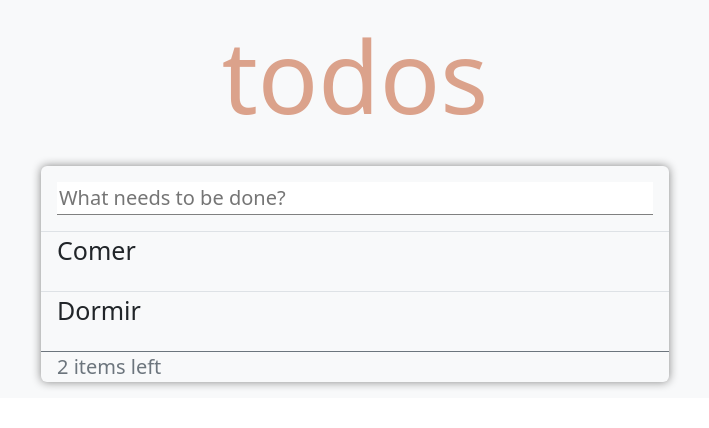
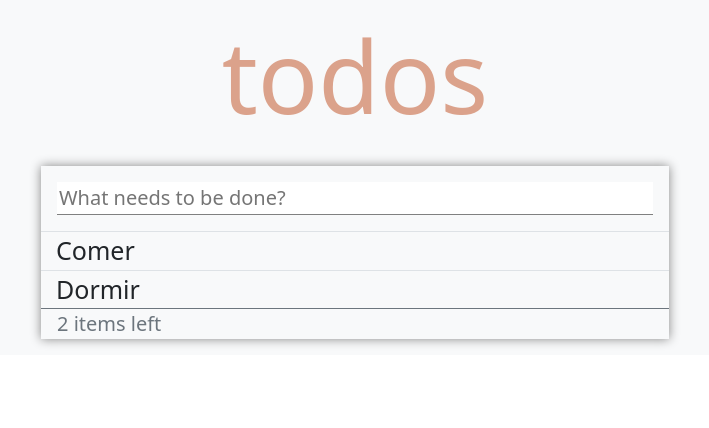
Before and after one commit to kelvinruizdev/todo-list-with-react, a React app: page / in a window 1280 px wide. Shown: the top 428 px of the page, without its empty margins (285-994 px from the left). Built offline with nearby package versions, Linux system fonts and the light colour scheme.

Commit message:
identacion y ajustes de estilo

```diff
--- a/src/js/App.jsx
+++ b/src/js/App.jsx
@@ -5,14 +5,6 @@ import {
     faX
   } from '@fortawesome/free-solid-svg-icons';
   import '../styles/index.css'
-
-
-const initialStateTask = { //Un dato de uso frecuente en el componente
-    fullname: "",
-    description: "",
-    email: "",
-    github: ""
-}
 
 function App() {
     //Guardar todas las tareas
@@ -25,10 +17,6 @@ function App() {
     const [task, setTask] = useState({
         name: ""
     })
-
-    const [isHovering, setIsHovering] = useState(false);
-
-    //tomar los datos del imput
 
     function handleChange({ target }) {
         setTask({
@@ -58,14 +46,6 @@ function App() {
         setAllTasks(oneLessTask)
     }
 
-    function handleMouseOver() {
-        setIsHovering(true);
-      };
-
-    function handleMouseOut () {
-        setIsHovering(false);
-    };
-
     return (
         <>
             <div className="container-flex bg-light">
@@ -74,7 +54,7 @@ function App() {
 
                         <p className="title">todos</p>
 
-                        <div className=" rounded lead box-shadow">
+                        <div className="  lead box-shadow">
                             {/*Formulario*/}
                             <form onSubmit={handleSubmit} className=" p-3 mt-3" >
 
@@ -93,21 +73,14 @@ function App() {
                             {
                                 allTasks.map((item, index) => {
                                     return (
-                                        <div key={index} className="task-container border-top border-ligth"
-                                                onMouseOver={handleMouseOver}
-                                                onMouseOut={handleMouseOut}
-                                                onClick={()=>{handleDeleteTask(index)}}
-                                        >
-                                            <div className="float-start ms-3">
+                                        <div key={index} className="task-container border-top border-ligth">
+                                            <div className="task-container--delete ">
                                                 <p className="">{item.name}</p>
-                                            </div>
-
-                                            <div onClick={()=>{handleDeleteTask(index)}}>
-                                            {isHovering && (
-                                                <div className="float-end btn mt-1 me-5">
-                                                    <FontAwesomeIcon icon={faX}  style={{color: "#000000"}}/>
+                                                <div className="delete-task btn"
+                                                    onClick={()=>{handleDeleteTask(index)}}
+                                                >
+                                                    <FontAwesomeIcon icon={faX} style={{color: "#000000"}}/>
                                                 </div>
-                                            )}
                                             </div>
                                         </div>
                                     )
--- a/src/styles/index.css
+++ b/src/styles/index.css
@@ -1,11 +1,8 @@
 
 .task-container{
     width: 100%;
-    height: 60px;
     font-size: 25px;
 }
-
-.all-tasks-container{}
 
 .title{
     text-align: center;
@@ -25,3 +22,33 @@ form input[type="text"]{
     border-right: none;
     border-bottom: 1px solid grey ;
 }
+
+.delete-task{
+
+    position: absolute;
+    top: 0;
+    width: 100%;
+    /* padding: 15px 0px ; */
+    display: flex;
+    align-items: center;
+    justify-content: end;
+    bottom: 0;
+    opacity: 0;
+}
+
+.delete-task:hover{
+    opacity: 1;
+}
+
+.task-container--delete{
+    position: relative;
+    /* padding: 0px 15px; */
+    display: flex;
+    align-items: center;
+
+}
+
+.task-container--delete p{
+    margin: 0px;
+    margin-left: 15px;
+}
```
